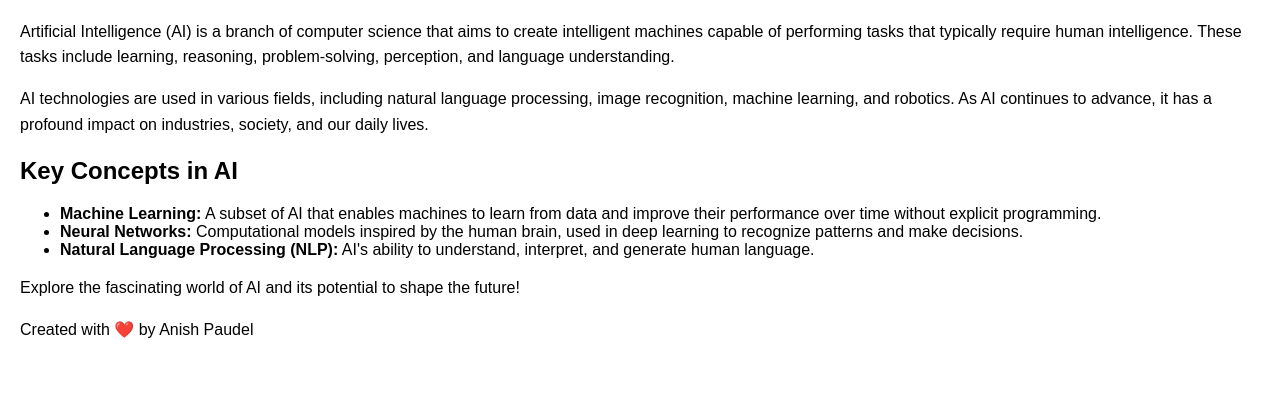
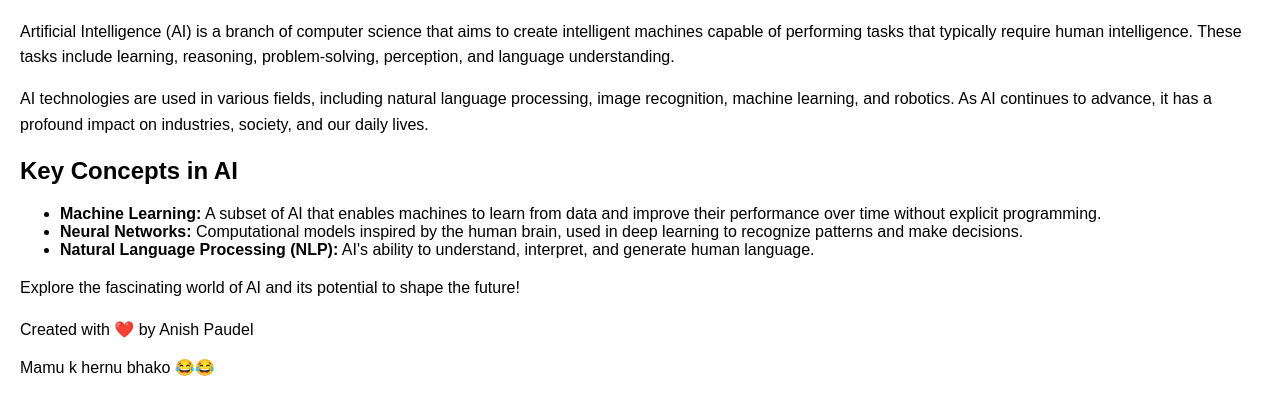
Before and after one commit to Anish98123/AI, a plain HTML site: page index.html in a window 1280 px wide. Shown: the part 61-476 px from the top of the page. Drawn offline with Linux system fonts and the light colour scheme.

Commit message:
Add files via upload

```diff
--- a/index.html
+++ b/index.html
@@ -37,5 +37,6 @@
     <footer>
         <p>Created with ❤️ by Anish Paudel</p>
     </footer>
+Mamu k hernu bhako 😂😂
 </body>
 </html>
```
